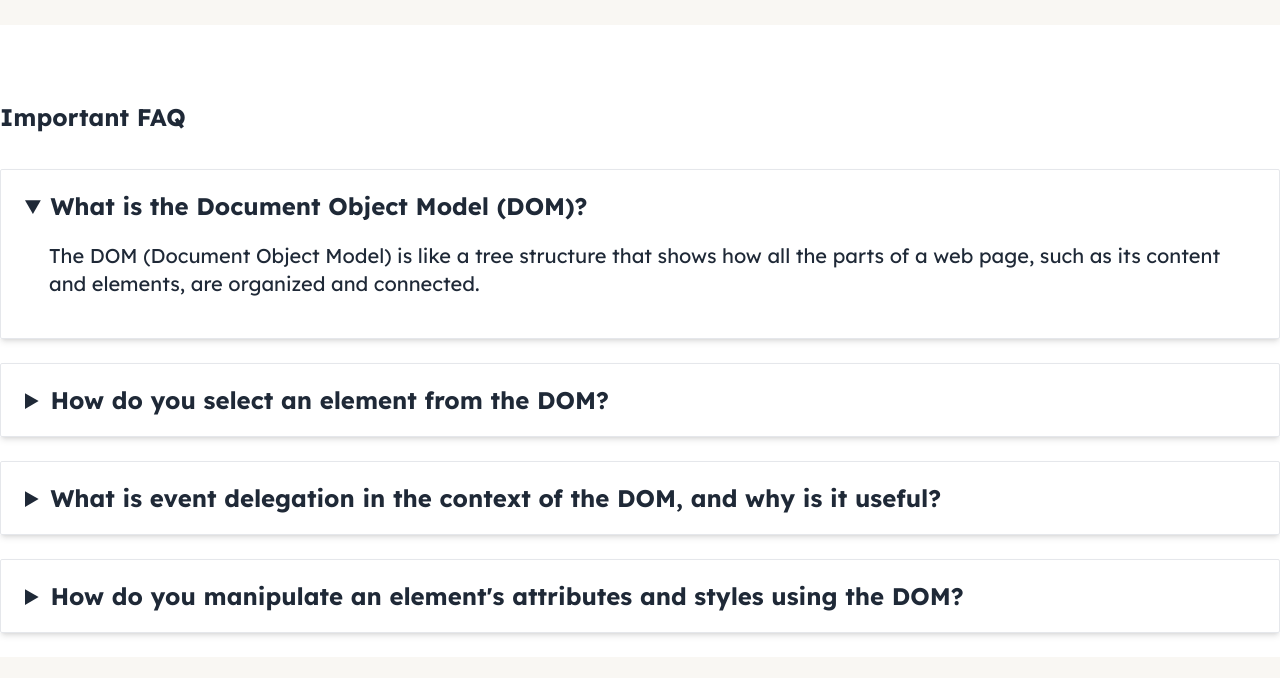
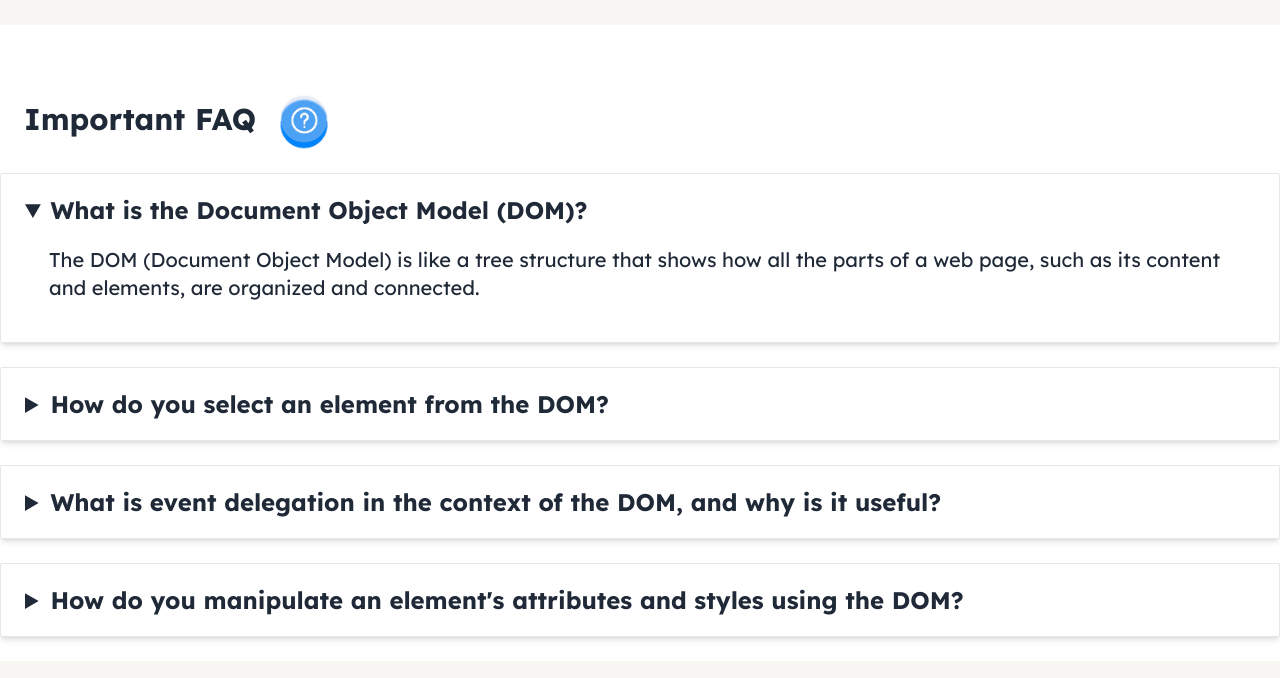
Before and after one commit to shakirhasan133/B10-Assignment5, a plain HTML site: page blog.html in a window 1280 px wide. Shown: the part 80-758 px from the top of the page. Drawn offline with nearby package versions, Linux system fonts and the light colour scheme.

Commit message:
added faq animation icon in blog file

```diff
--- a/blog.html
+++ b/blog.html
@@ -52,7 +52,10 @@
 
     <main class="container mx-auto mt-10">
 
-            <h1 class="font-bold md:text-2xl text-xl py-9">Important FAQ</h1>
+            <div class="flex items-center px-6">
+                <h1 class="font-bold md:text-3xl text-xl py-9">Important FAQ</h1>
+                <img src="./assets/faq.gif" class="md:h-24 md:w-24 w-16 h-16 object-cover">
+            </div>
 
         <div>
             <details class="border shadow-md rounded-sm px-6 cursor-pointer py-5 " open>
```
Also changed, not shown: assets/faq.gif (added).
